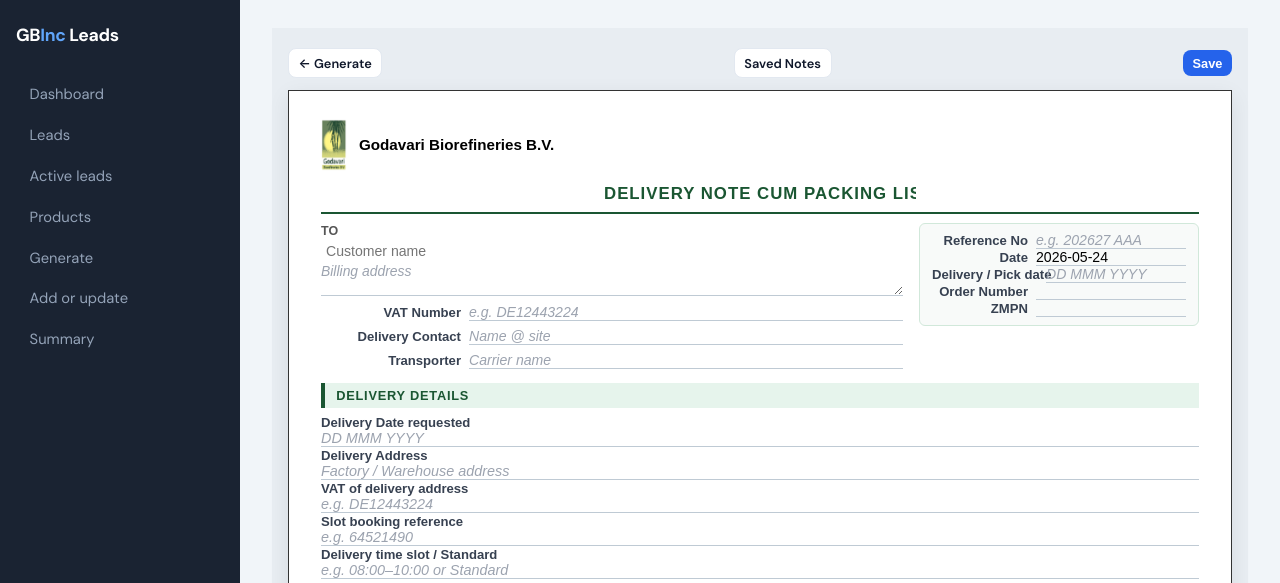
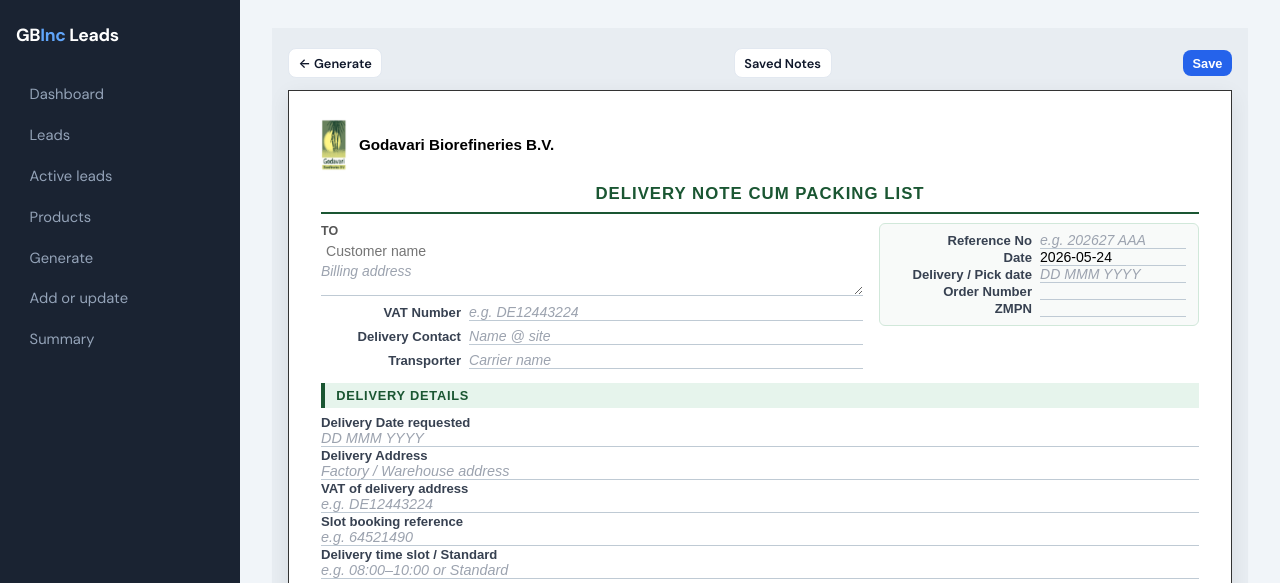
Before and after one commit to padmaja-artsee/godavari, a FastAPI app: page /generate/delivery-notes/new?blank=1 in a window 1280 px wide. Shown: the top 583 px of the page. Run offline with FastAPI, Linux system fonts and the light colour scheme.

Commit message:
Fix DN title truncation and reference block label/input spacing
Co-authored-by: Cursor <cursoragent@cursor.com>

```diff
--- a/static/ci_wysiwyg.css
+++ b/static/ci_wysiwyg.css
@@ -52,7 +52,8 @@
   letter-spacing: .06em;
   color: #1a5632 !important;
   text-align: center;
-  width: 320px;
+  width: 100%;
+  box-sizing: border-box;
   background: transparent;
   border: none !important;
   outline: none;
--- a/static/dn_wysiwyg.css
+++ b/static/dn_wysiwyg.css
@@ -3,7 +3,7 @@
 /* ── Top grid: bill-to left, reference right ─────────────────────── */
 .dn-top-grid {
   display: grid;
-  grid-template-columns: 1fr 280px;
+  grid-template-columns: 1fr 320px;
   gap: 1rem;
   margin-bottom: .75rem;
   align-items: start;
@@ -100,6 +100,16 @@
   letter-spacing: .04em;
 }
 
+/* ── Reference block label width (labels like "Delivery / Pick date") ── */
+.dn-ref-col .ci-kv-label {
+  min-width: 140px;
+  text-align: right;
+}
+.dn-ref-col .ci-kv-input {
+  min-width: 0;
+  flex: 1;
+}
+
 /* ── Print ────────────────────────────────────────────────────────── */
 @media print {
   .dn-ref-col { border: 1px solid #ccc; }
```
